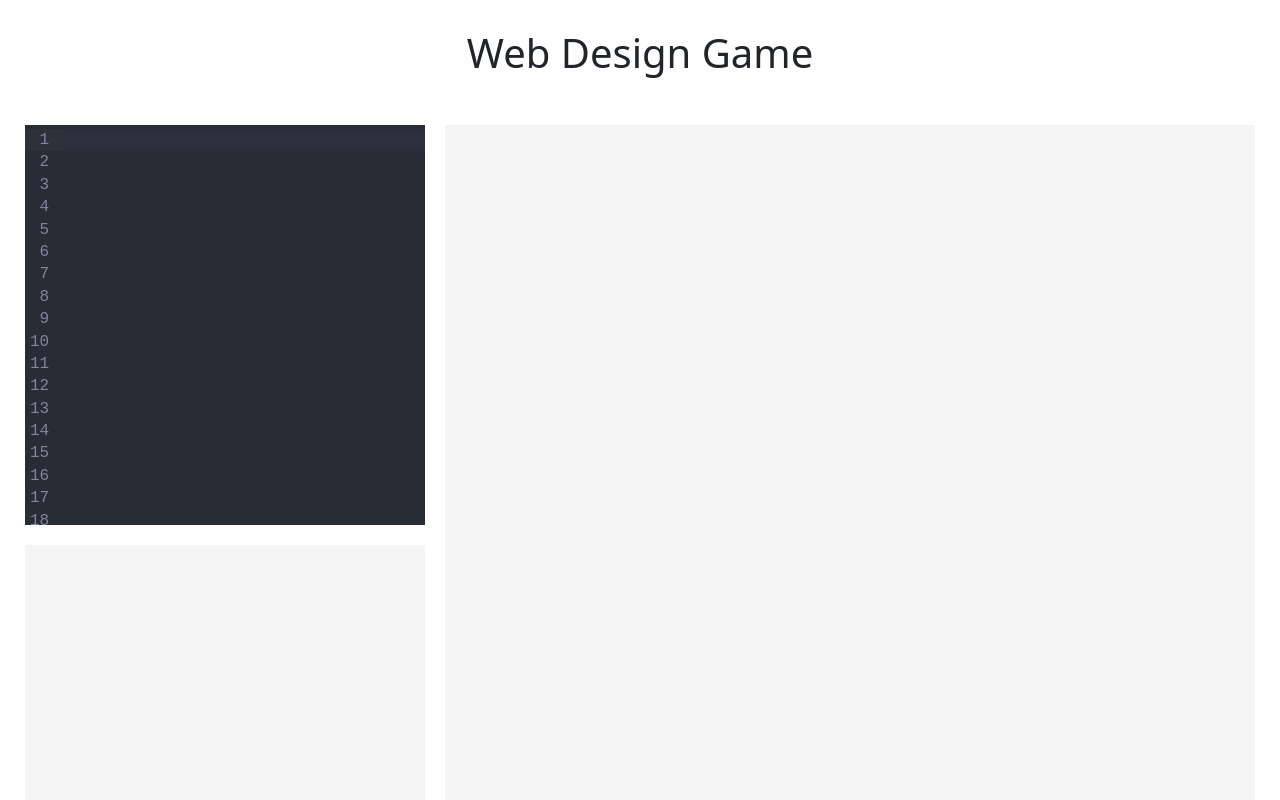
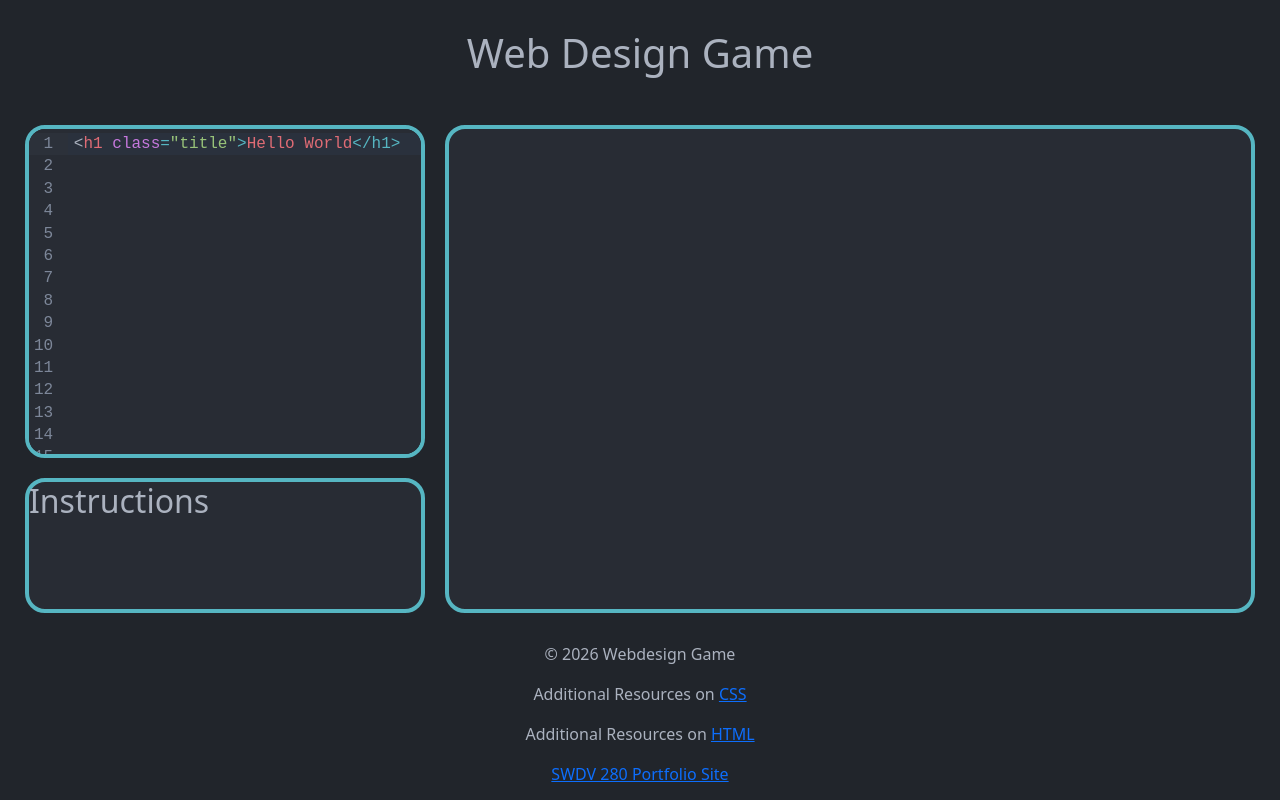
Before and after one commit to DevinneLeigh/Web-Design-Game, a Vue app: page / in a window 1280 px wide. Shown: the top 800 px of the page. Built offline with nearby package versions, Linux system fonts and the light colour scheme.

Commit message:
Style updates.

```diff
--- a/src/assets/styles/main.scss
+++ b/src/assets/styles/main.scss
@@ -1,5 +1,14 @@
 @import "bootstrap/scss/bootstrap";
 
+
+$dark: #21252B;
+$dark2: #282C34;
+$light: #ABB2BF;
+$light2: #7D8799;
+$pink: #E06C75;
+$blue: #56B6C2;
+$purple: #C678DD;
+$green: #98C379;
 
 $xs:  400px;
 $sm:  576px;
@@ -41,20 +50,30 @@ $xxl: 1400px;
 
 }
 **/
+
+.bg-dark {
+  background-color: $dark !important;
+}
+.text-white {
+  color: $light !important;
+}
 #app {
   height: 100%;
   width: 100%;
   padding: 5px 25px;
+  background: $dark;
+  color: $light;
 }
 
 .game-window {
   display: flex;
   flex-flow: column;
-  height: 100vh;
+  height: 100%;
   width: 100%;
   gap: 20px;
   @include lg { // 960px
     flex-flow: row;
+    height: calc(100vh - 312px);
   }
   .left-side {
     display: flex;
@@ -63,9 +82,12 @@ $xxl: 1400px;
     @include lg { // 960px
       width: 400px;
     }
-    .instructions-wrapper {
-      flex: 1;
-      background-color: #f5f5f5;
+    .instructions {
+      height: 200px;
+      background-color: $dark2;
+      @include lg { // 960px
+        height: 33%;
+      }
     }
   }
 }
@@ -80,21 +102,25 @@ $xxl: 1400px;
   }
 }
 
-.editor-container {
-  height: 100%;
-  display: flex;
-}
-
-.output-wrapper {
-  flex: 1;
-  display: flex;
-}
 
 .output {
-  flex: 1;
-  background-color: #f5f5f5;
+  background-color: $dark2;
+  border: solid 5px $blue;
+  border-radius: 20px;
+  width: 100%;
+  height: 400px;
+  overflow: auto;
+  @include lg { // 960px
+    width: calc(100% - 400px);
+    height: 100%;
+  }
 }
 
 .editor .cm-cursor {
-  border-left: 3px solid white;
+  border-left: 3px solid #c678dd;
 }
+
+.custom-border {
+  border: solid 4px $blue;
+  border-radius: 20px;
+}
--- a/src/components/CodeEditor.vue
+++ b/src/components/CodeEditor.vue
@@ -12,7 +12,7 @@ const editor = ref(null)
 
 onMounted(() => {
   new EditorView({
-    doc: "\n".repeat(24),
+    doc: "<h1 class=\"title\">Hello World</h1>\n" + "\n".repeat(18),
     extensions: [basicSetup, javascript(), oneDark],
     parent: editor.value
   })
--- a/src/components/CodeOutput.vue
+++ b/src/components/CodeOutput.vue
@@ -0,0 +1,3 @@
+<template>
+
+</template>
--- a/src/components/Footer.vue
+++ b/src/components/Footer.vue
@@ -0,0 +1,3 @@
+<template>
+
+</template>
--- a/src/components/GameInstructions.vue
+++ b/src/components/GameInstructions.vue
@@ -0,0 +1,5 @@
+<template>
+<h2>Instructions</h2>
+
+
+</template>
--- a/src/components/GameWindow.vue
+++ b/src/components/GameWindow.vue
@@ -1,21 +1,22 @@
 <template>
   <div class="game-window">
     <div class="left-side">
-      <div class="editor">
+      <div class="editor custom-border">
         <CodeEditor />
       </div>
-    <div class="instructions-wrapper">
-      <!-- Placeholder for now -->
-      <div class="instructions"></div>
+    <div class="instructions custom-border">
+      <GameInstructions />
     </div>
     </div>
-    <div class="output-wrapper">
+    <div class="output custom-border">
       <!-- Placeholder for now -->
-      <div class="output"></div>
+      <CodeOutput />
     </div>
   </div>
 </template>
 
 <script setup>
 import CodeEditor from './CodeEditor.vue'
+import GameInstructions from './GameInstructions.vue'
+import CodeOutput from './CodeOutput.vue';
 </script>
--- a/src/components/Nav.vue
+++ b/src/components/Nav.vue
@@ -0,0 +1,3 @@
+<template>
+
+</template>
```
Also changed, not shown: 5 other files (tests, documents, lock files or other folders).
